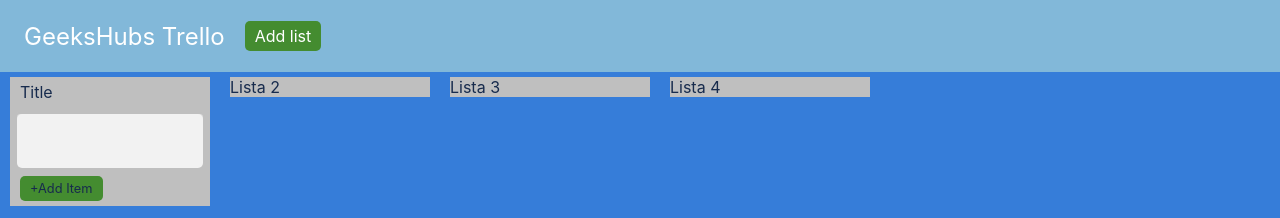
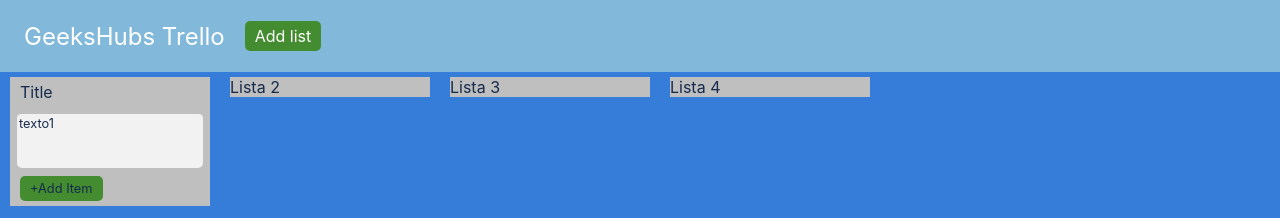
Before and after one commit to oscarval/GK_trello_practica3, a React (Create React App) app: page / in a window 1280 px wide. Shown: the top 218 px of the page. Built offline with nearby package versions, Linux system fonts and the light colour scheme.

Commit message:
Create Item list component

```diff
--- a/src/components/Main/Item-list/Item-list.jsx
+++ b/src/components/Main/Item-list/Item-list.jsx
@@ -1,12 +1,53 @@
-import React from "react";
+import React, { useRef, useState } from "react";
+import { connect } from "react-redux";
 import "./Item-list.scss";
 
 const ItemList = (props) => {
+  const refItemTextarea = useRef();
+  const refItemText = useRef();
+
+  const [values, setValues] = useState({
+    task: "texto1",
+  });
+
+  const finishEdit = (e) => {
+    refItemTextarea.current.classList.add("hide");
+    refItemText.current.classList.add("show");
+    refItemText.current.innerHTML = values.task;
+  };
+
+  const editItem = (e) => {
+    refItemText.current.classList.remove("show");
+    refItemText.current.classList.add("hide");
+    refItemTextarea.current.classList.remove("hide");
+    refItemTextarea.current.focus();
+  };
+
+  const handleChange = (event) => {
+    const { name, value } = event.target;
+    setValues({ ...values, [name]: value });
+  };
+
   return (
-    <div className='item' id={props.itemId}>
-      <textarea className='item-textarea'></textarea>
+    <div className='Item-list' id={props.itemId}>
+      <div ref={refItemText} className='Item-text' onClick={editItem}></div>
+      <textarea
+        ref={refItemTextarea}
+        className='Item-textarea'
+        name='task'
+        value={values.task}
+        onChange={handleChange}
+        onBlur={finishEdit}></textarea>
     </div>
   );
 };
 
-export default ItemList;
+const mapStateToProps = (state) => ({ state: state });
+const mapDispacthToProps = (dispatch) => ({});
+
+const connectedItemList = connect(
+  mapStateToProps,
+  mapDispacthToProps
+)(ItemList);
+
+export default connectedItemList;
--- a/src/components/Main/Item-list/Item-list.scss
+++ b/src/components/Main/Item-list/Item-list.scss
@@ -1,3 +1,39 @@
-.Item-list{
+@import "../../../assets/styles/palette.scss";
 
+.Item-list {
+  display: flex;
+  margin: 5px 5px;
+  border-radius: 5px;
+  border: 2px solid $colorGray3;
+  height: 50px;
+  background-color: $colorGray2;
+  font-size: 0.8rem;
+  .Item-textarea {
+    width: 100%;
+    height: 50px;
+    background-color: $colorGray1;
+    font-size: 1rem;
+    text-align: left;
+    border-radius: 5px;
+    font-size: 0.8rem;
+    padding: 2px;
+  }
+  .Item-text.show {
+    width: 100%;
+    height: 50px;
+    font-size: 1rem;
+    text-align: left;
+    border-radius: 5px;
+    font-size: 0.8rem;
+    padding: 2px;
+    cursor: pointer;
+  }
 }
+
+.hide {
+  display: none;
+}
+
+.show {
+  display: block;
+}
--- a/src/components/Main/Main.jsx
+++ b/src/components/Main/Main.jsx
@@ -27,6 +27,6 @@
 const mapStateToProps = (state) => ({ state: state });
 const mapDispacthToProps = (dispatch) => ({});
 
-const connectedNavbar = connect(mapStateToProps, mapDispacthToProps)(Main);
+const connectedMain = connect(mapStateToProps, mapDispacthToProps)(Main);
 
-export default connectedNavbar;
+export default connectedMain;
--- a/src/components/Main/Main.scss
+++ b/src/components/Main/Main.scss
@@ -27,25 +27,6 @@
         display: flex;
         flex-direction: column;
         width: 100%;
-        .item {
-          display: flex;
-          margin: 5px 5px;
-          border-radius: 5px;
-          border: 2px solid $colorGray3;
-          height: 50px;
-          background-color: $colorGray2;
-          font-size: 0.8rem;
-          .item-textarea {
-            width: 100%;
-            height: 50px;
-            background-color: $colorGray1;
-            font-size: 1rem;
-            text-align: left;
-            border-radius: 5px;
-            font-size: 0.8rem;
-            padding: 2px;
-          }
-        }
       }
     }
     .Main-list-footer {
```
